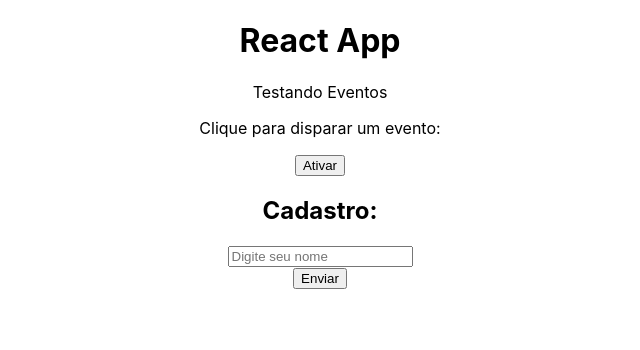
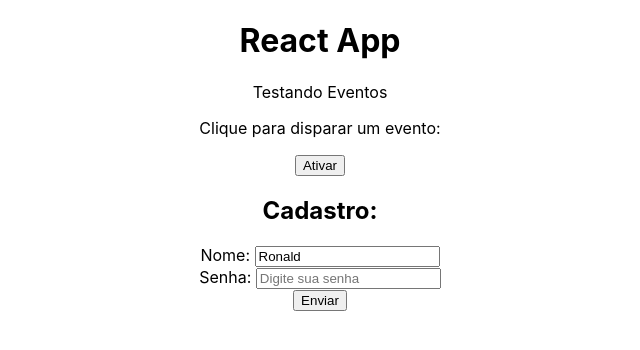
Before and after one commit to ronaldbarbosa/react-tutorial, a React (Create React App) app: page / in a window 1280 px wide. Shown: the top 350 px of the page, without its empty margins (320-960 px from the left). Built offline with nearby package versions, Linux system fonts and the light colour scheme.

Commit message:
Aula 10: React hooks: useState

```diff
--- a/src/components/Form.js
+++ b/src/components/Form.js
@@ -1,15 +1,28 @@
+import { useState } from "react"
+
 function Form() {
     function cadastrarUsuario(e) {
         e.preventDefault()
-        console.log("Usuário cadastrado")
+        console.log(`${name} - ${password}`)
     }
+
+    const [name, setName] = useState('Ronald') // useState com valor default
+    const [password, setPassword] = useState()
 
     return (
         <>
             <h2>Cadastro:</h2>
             <form onSubmit={cadastrarUsuario}>
                 <div>
-                    <input type="text" placeholder="Digite seu nome" />
+                    <label htmlFor="name">Nome: </label>
+                    <input type="text" id="name" name="name" placeholder="Digite seu nome"
+                        value={name} // passando o valor default do useState no HTML
+                        onChange={(e) => setName(e.target.value)} />
+                </div>
+                <div>
+                    <label htmlFor="password">Senha: </label>
+                    <input type="password" id="password" name="password" placeholder="Digite sua senha"
+                        onChange={(e) => setPassword(e.target.value)} />
                 </div>
                 <div>
                     <input type="submit" value="Enviar" />
```
